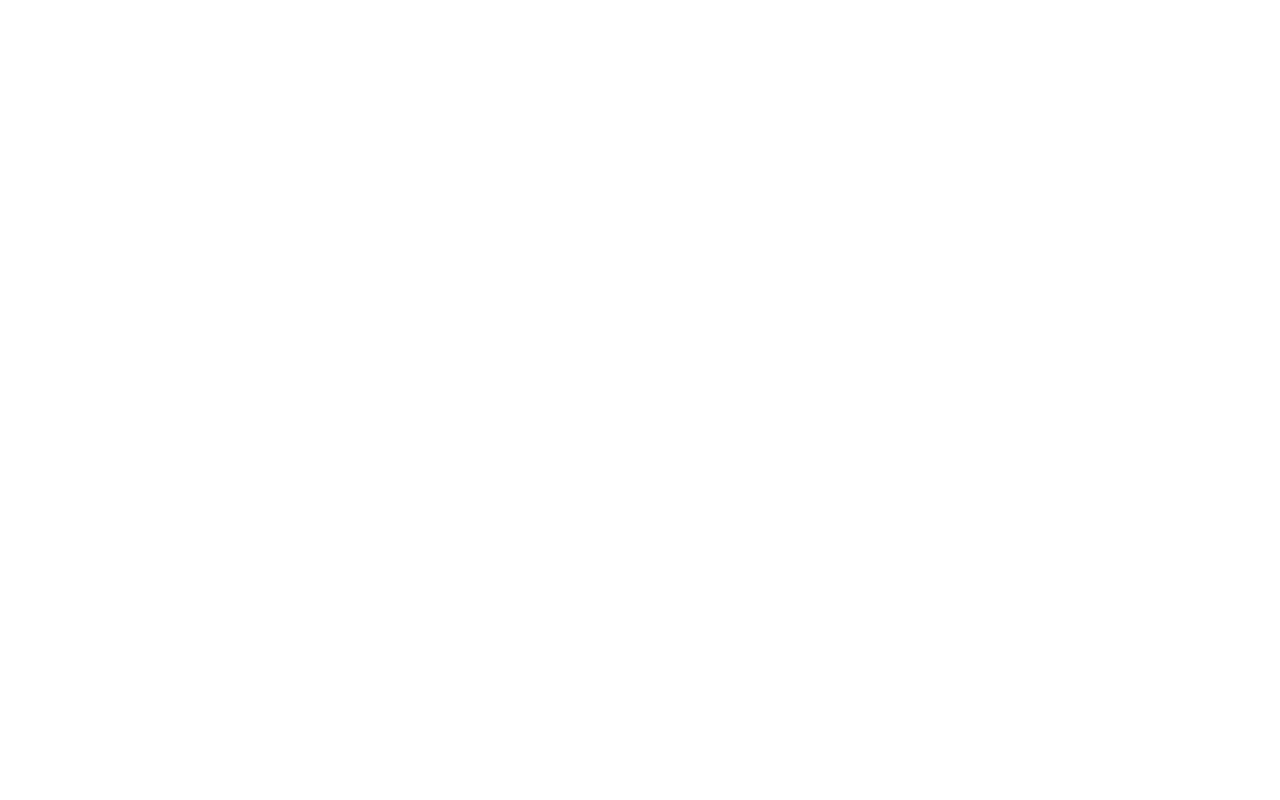
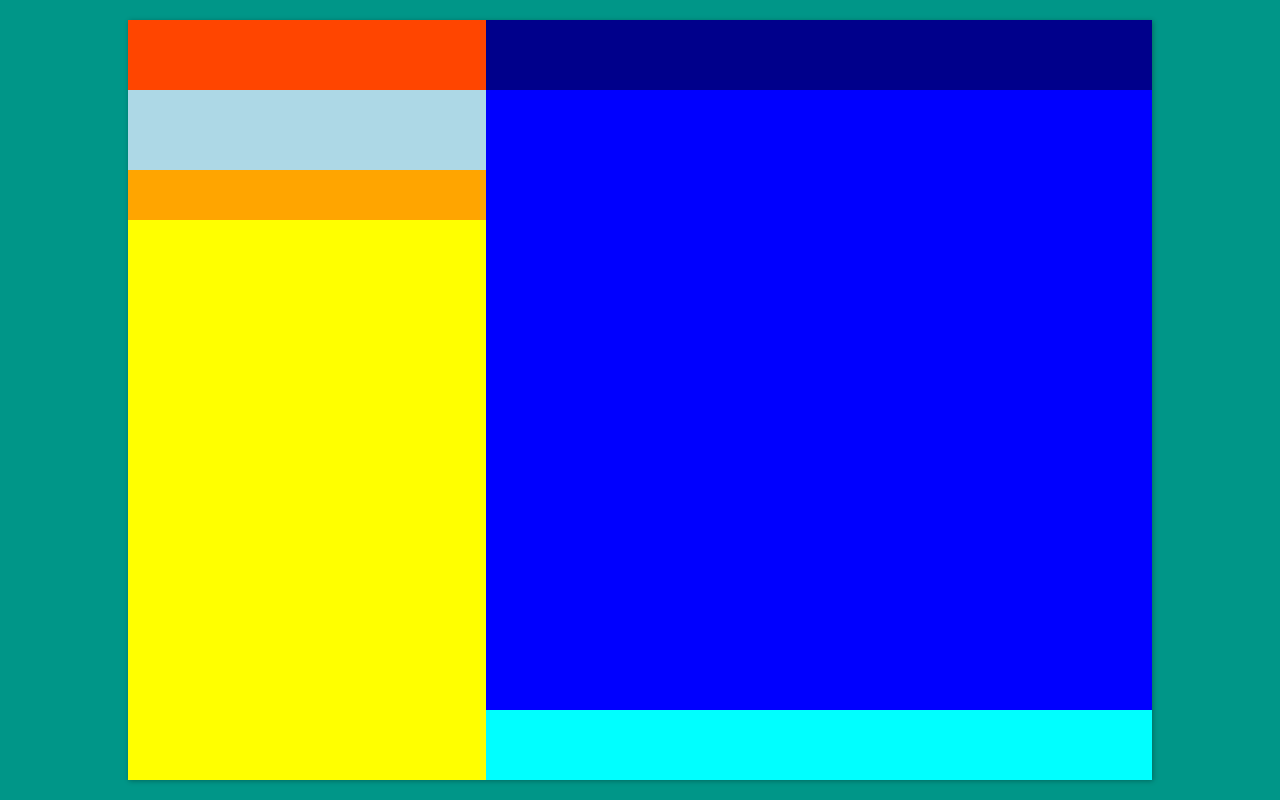
Before and after one commit to jopomin/js-html-css-boolzap, a plain HTML site: page index.html in a window 1280 px wide. Drawn offline with nearby package versions, Linux system fonts and the light colour scheme.

Commit message:
Layout 1

```diff
--- a/css/style.css
+++ b/css/style.css
@@ -3,3 +3,85 @@
     padding: 0;
     box-sizing: border-box;
 }
+
+body {
+    background: #009688;
+    width: 100%;
+    height: 100vh;
+    position: relative;
+}
+
+.container {
+    position: absolute;
+    left: 50%;
+    top: 50%;
+    transform: translate(-50%, -50%);
+    width: 80%;
+    height: 95vh;
+    background: #fff;
+    box-shadow: 1px 1px 5px rgba(0, 0, 0, 0.3);
+    display: flex;
+}
+
+/* // Contact area */
+
+#cont_area {
+    width: 35%;
+    height: 100%;
+    background: maroon;
+}
+
+#coar_user {
+    width: 100%;
+    height: 70px;
+    background: orangered;
+}
+
+#coar_newmsg {
+    width: 100%;
+    height: 80px;
+    background: lightblue;
+}
+
+#coar_src {
+    width: 100%;
+    height: 50px;
+    background: orange;
+}
+
+#contact_list {
+    width: 100%;
+    height: calc(100% - 200px);
+    background: yellow;
+}
+
+
+/* Chat Area */
+
+#chat_area {
+    width: 65%;
+    height: 100%;
+    background: olive;
+    position: relative;
+}
+
+#char_chcont {
+    width: 100%;
+    height: 70pX;
+    background: darkblue;
+}
+
+#char_conv {
+    width: 100%;
+    height: calc(100% - 70px);
+    background: blue;
+}
+
+#char_board {
+    position: absolute;
+    bottom: 0;
+    z-index: 1;
+    width: 100%;
+    height: 70px;
+    background: cyan;
+}
--- a/index.html
+++ b/index.html
@@ -11,6 +11,18 @@
 </head>
 <body>
     <div id="root" class="container">
+        <div id="cont_area">
+            <div id="coar_user"></div>
+            <div id="coar_newmsg"></div>
+            <div id="coar_src"></div>
+            <div id="contact_list"></div>
+        </div>
+        <div id="chat_area">
+            <div id="char_chcont"></div>
+            <div id="char_conv">
+            </div>
+            <div id="char_board"></div>
+        </div>
     </div>
     <script src="https://ajax.googleapis.com/ajax/libs/jquery/3.5.1/jquery.min.js"></script>
     <script src="js/main.js"></script>
```
Also changed, not shown: img/avatar_1.jpg (added), img/avatar_2.jpg (added), img/avatar_3.jpg (added), img/avatar_4.jpg (added), img/avatar_5.jpg (added), img/avatar_6.jpg (added), img/avatar_7.jpg (added), img/avatar_8.jpg (added), img/avatar_io.jpg (added), img/mine.jpg (added).
